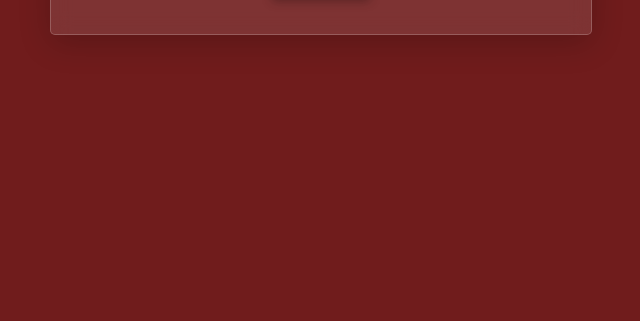
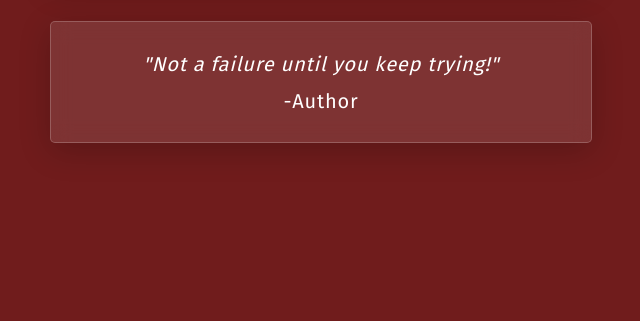
Before and after one commit to sandhyadayanithi/Pomodoro, a plain HTML site: page index.html in a window 1280 px wide. Shown: the part 479-800 px from the top of the page, without its empty margins (319-959 px from the left). Drawn offline with Linux system fonts and the light colour scheme; no server answers; a web font is replaced by a local one.

Commit message:
Add random quotes

```diff
--- a/index.html
+++ b/index.html
@@ -11,7 +11,7 @@
 
   <body>
     <h1>Pomodoro</h1>
-    <p><em>"Not a failure until you keep trying!"</em></p>
+
       <div class="app-container">
         <div class="options">
           <button class="focus button-active">Focus</button>
@@ -23,6 +23,10 @@
         </div>
         <button class="btn-start">Start</button>
       </div>
+      <div class="quote">
+        <p class="quote-p"><em>"Not a failure until you keep trying!"</em></p>
+        <p class="quote-a">-Author</p>
+      </div>
   </body>
 
   <script src="index.js"></script>
--- a/index.js
+++ b/index.js
@@ -116,3 +116,20 @@ document.querySelector('.long-break').addEventListener('click',()=>{
   clearInterval(myInterval);
   startBtn.textContent='START';
 });
+
+const api_url="http://api.quotable.io/random";
+
+async function loadQuote(url){
+  try{
+    const response = await fetch(url);
+    let data = await response.json();
+    document.querySelector('.quote-p').textContent=`"${data.content}"`;
+    document.querySelector('.quote-a').textContent=`-${data.author}`;
+  }
+  catch{
+    console.log("API error.");
+  }
+}
+loadQuote(api_url);
+
+setInterval(()=> loadQuote(api_url),30000);
--- a/style.css
+++ b/style.css
@@ -106,3 +106,20 @@ p {
   backdrop-filter: blur(8px);
   box-shadow: 0 4px 10px rgba(0, 0, 0, 0.3);
 }
+
+.quote{
+  width: 500px;
+  height: 80px;
+  text-align: center;
+  display: flex;
+  justify-content: center;
+  flex-direction: column;
+  gap: 13px;
+  padding: 20px;
+  margin-inline: auto;
+  border-radius: 5px;
+  background: rgba(255, 255, 255, 0.1);
+  backdrop-filter: blur(10px);
+  border: 1px solid rgba(255, 255, 255, 0.2);
+  box-shadow: 0 8px 32px rgba(0, 0, 0, 0.2);
+}
```
